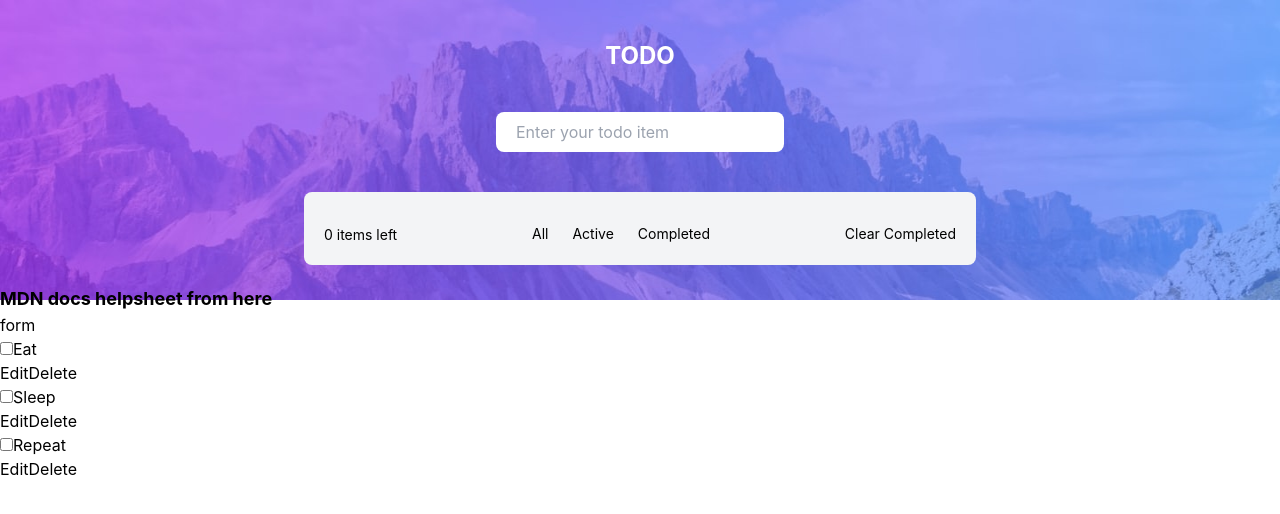
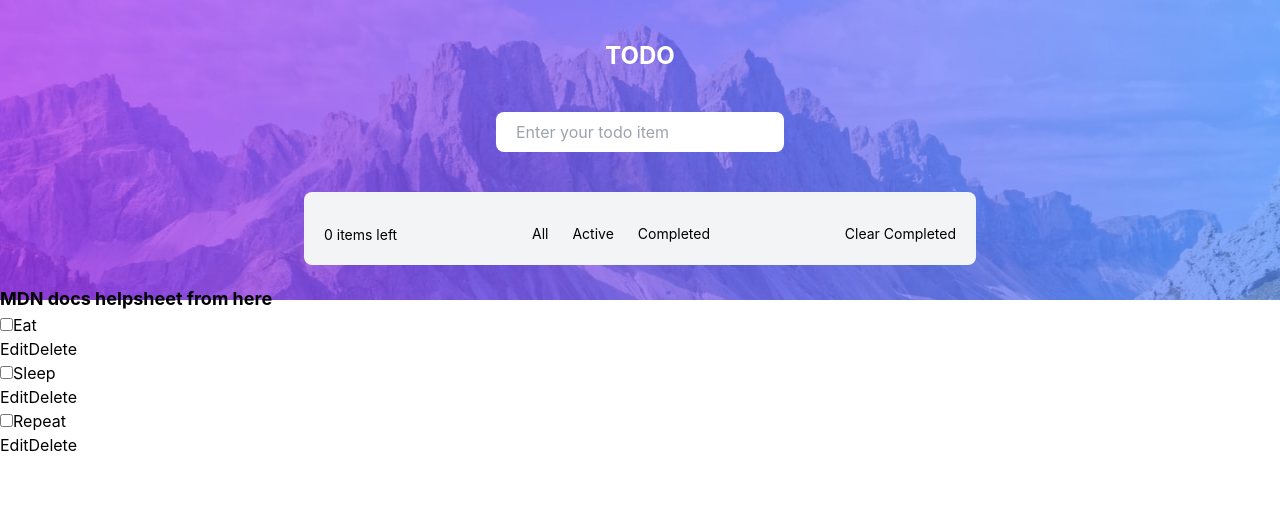
Before and after one commit to balderb/todo-app-reactjs, a React (Create React App) app: page / in a window 1280 px wide. Shown: the top 514 px of the page. Built offline with nearby package versions, Linux system fonts and the light colour scheme.

Commit message:
populate form component

```diff
--- a/src/components/Form.jsx
+++ b/src/components/Form.jsx
@@ -1,7 +1,7 @@
 const Form = () => {
     return (
         <div>
-            form
+
         </div>
     )
 }
```
